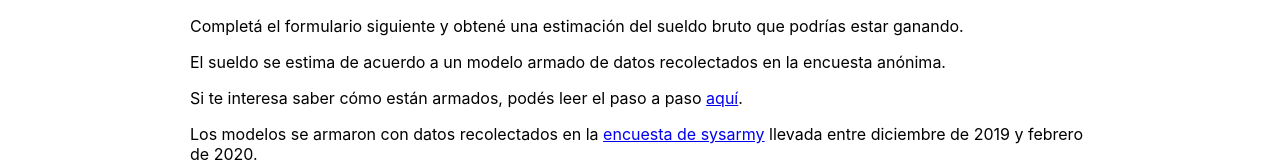
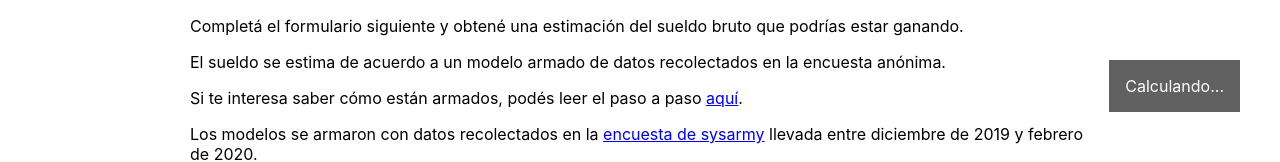
Before and after one commit to seppo0010/sysarmy-sueldos-2020.1, a React (Create React App) app in the folder simulacion/: page / in a window 1280 px wide. Shown: the top 162 px of the page. Built offline with nearby package versions, Linux system fonts and the light colour scheme; no server answers.

Commit message:
Loading...

```diff
--- a/simulacion/src/App.js
+++ b/simulacion/src/App.js
@@ -176,7 +176,7 @@ class App extends Component {
 
     return (
       <div className="App">
-        {salary && <Box
+        <Box
           bgcolor="grey.700"
           color="white"
           p={2}
@@ -185,8 +185,8 @@ class App extends Component {
           right={40}
           zIndex="tooltip"
         >
-          {this.formatter.format(salary)}
-        </Box>}
+          {salary ? this.formatter.format(salary) : 'Calculando...'}
+        </Box>
         <p>Complet&aacute; el formulario siguiente y obten&eacute; una estimaci&oacute;n del sueldo bruto que podr&iacute;as estar ganando.</p>
         <p>El sueldo se estima de acuerdo a un modelo armado de datos recolectados en la encuesta an&oacute;nima.</p>
         <p>Si te interesa saber c&oacute;mo est&aacute;n armados, pod&eacute;s leer el paso a paso <a href="https://github.com/seppo0010/sysarmy-sueldos-2020.1/blob/master/text/prediccion-de-sueldo/README.md" target="_blank" rel="noopener noreferrer">aqu&iacute;</a>.</p>
```
